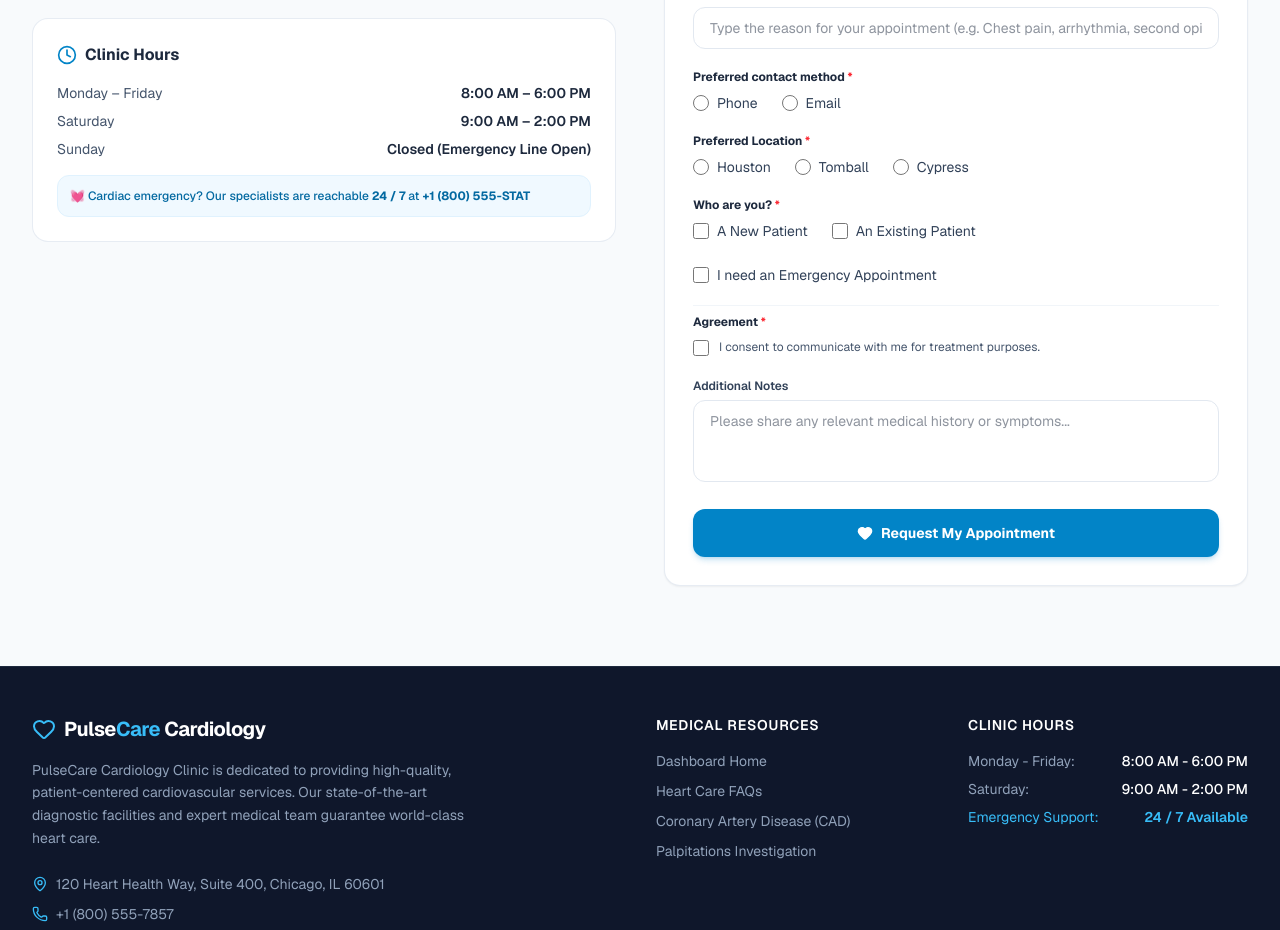
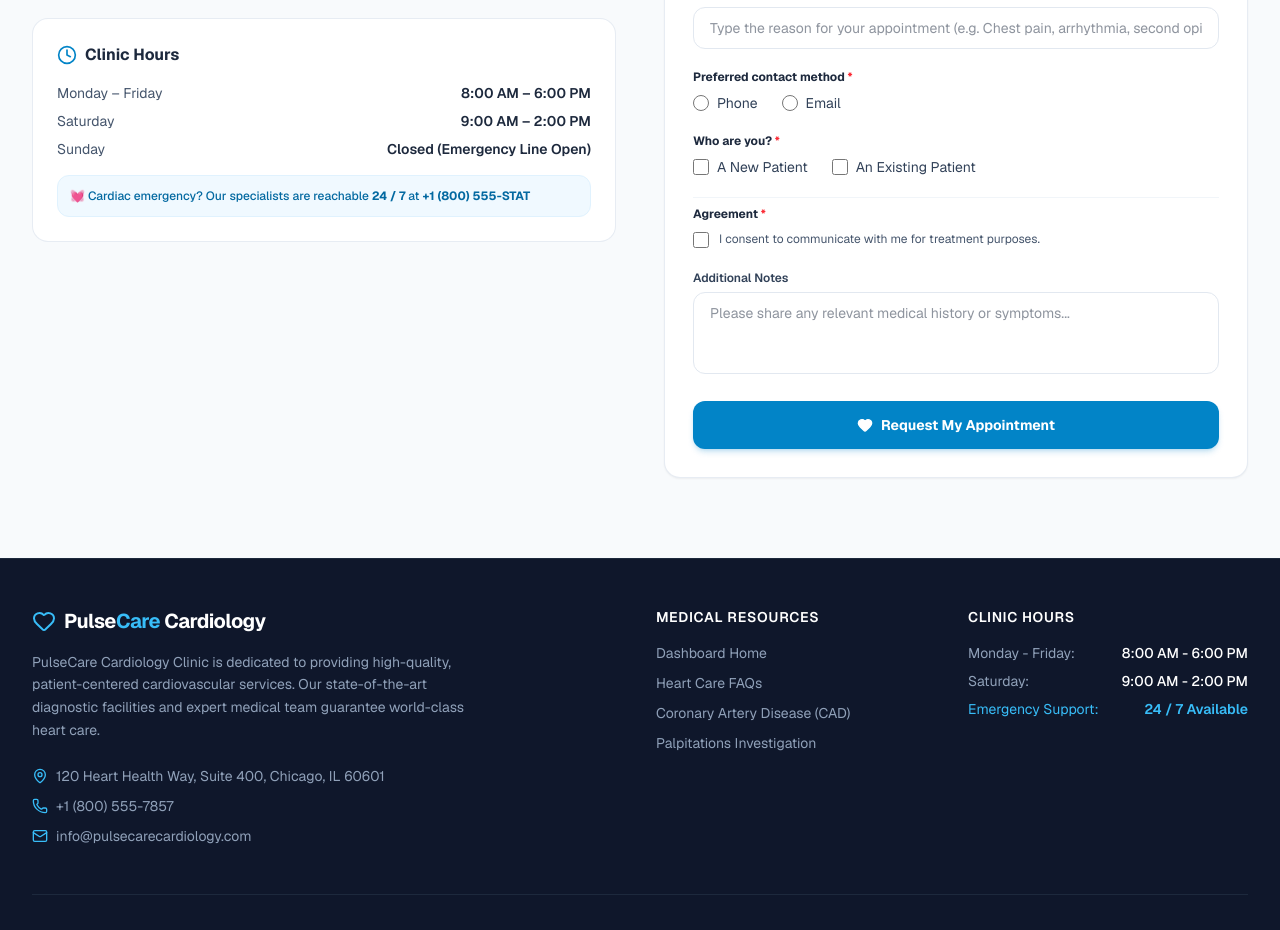
Before and after one commit to DynamicDOMinator/medical, a Next.js app: page /contact in a window 1280 px wide. Shown: the part 780-1710 px from the top of the page. Built offline with nearby package versions, Linux system fonts and the light colour scheme.

Commit message:
cdsaaccsddvsd

```diff
--- a/src/app/about/page.jsx
+++ b/src/app/about/page.jsx
@@ -67,6 +67,16 @@ export default function AboutPage() {
                     priority
                   />
                 </div>
+              </div>
+
+              {/* Doctor Name & Title under photo (phone view) */}
+              <div className="sm:hidden text-center bg-white border border-blue-100 rounded-2xl p-4 shadow-sm space-y-1">
+                <h3 className="font-extrabold text-slate-900 text-sm">
+                  Dr. Mohamed Faher Almahmoud, M.D., F.A.C.C.
+                </h3>
+                <p className="text-blue-600 text-xs font-bold">
+                  Board-Certified Cardiologist & Interventional Specialist
+                </p>
               </div>
 
               {/* 6 Board Certifications */}
--- a/src/app/contact/page.jsx
+++ b/src/app/contact/page.jsx
@@ -208,42 +208,6 @@ export default function ContactPage() {
               </div>
             </div>
 
-            {/* Preferred Location */}
-            <div>
-              <label className="block text-xs font-bold text-slate-800 mb-2">
-                Preferred Location <span className="text-red-500">*</span>
-              </label>
-              <div className="flex flex-wrap items-center gap-6">
-                <label className="flex items-center space-x-2 text-sm text-slate-700 cursor-pointer">
-                  <input
-                    type="radio"
-                    name="location"
-                    value="Houston"
-                    className="h-4 w-4 text-blue-600 focus:ring-blue-500 border-slate-300"
-                  />
-                  <span>Houston</span>
-                </label>
-                <label className="flex items-center space-x-2 text-sm text-slate-700 cursor-pointer">
-                  <input
-                    type="radio"
-                    name="location"
-                    value="Tomball"
-                    className="h-4 w-4 text-blue-600 focus:ring-blue-500 border-slate-300"
-                  />
-                  <span>Tomball</span>
-                </label>
-                <label className="flex items-center space-x-2 text-sm text-slate-700 cursor-pointer">
-                  <input
-                    type="radio"
-                    name="location"
-                    value="Cypress"
-                    className="h-4 w-4 text-blue-600 focus:ring-blue-500 border-slate-300"
-                  />
-                  <span>Cypress</span>
-                </label>
-              </div>
-            </div>
-
             {/* Who are you? */}
             <div>
               <label className="block text-xs font-bold text-slate-800 mb-2">
@@ -267,15 +231,6 @@ export default function ContactPage() {
                     className="h-4 w-4 rounded text-blue-600 focus:ring-blue-500 border-slate-300"
                   />
                   <span>An Existing Patient</span>
-                </label>
-                <label className="flex items-center space-x-2 text-sm text-slate-700 cursor-pointer">
-                  <input
-                    type="checkbox"
-                    name="patient_type"
-                    value="Emergency Appointment"
-                    className="h-4 w-4 rounded text-blue-600 focus:ring-blue-500 border-slate-300"
-                  />
-                  <span>I need an Emergency Appointment</span>
                 </label>
               </div>
             </div>
--- a/src/components/HeartCareClient.jsx
+++ b/src/components/HeartCareClient.jsx
@@ -165,8 +165,8 @@ export default function HeartCareClient() {
                   </ul>
                 </div>
 
-                <div className="bg-sky-50/60 border border-sky-100 rounded-2xl p-4">
-                  <h5 className="font-extrabold text-xs text-sky-900 uppercase tracking-wider mb-2.5 pb-1 border-b border-sky-200/60">
+                <div className="bg-blue-50/60 border border-blue-100 rounded-2xl p-4">
+                  <h5 className="font-extrabold text-xs text-blue-900 uppercase tracking-wider mb-2.5 pb-1 border-b border-blue-200/60">
                     Circulation-related symptoms
                   </h5>
                   <ul className="space-y-1.5 text-xs sm:text-sm text-slate-700">
@@ -181,8 +181,8 @@ export default function HeartCareClient() {
                   </ul>
                 </div>
 
-                <div className="bg-indigo-50/60 border border-indigo-100 rounded-2xl p-4">
-                  <h5 className="font-extrabold text-xs text-indigo-900 uppercase tracking-wider mb-2.5 pb-1 border-b border-indigo-200/60">
+                <div className="bg-blue-50/60 border border-blue-100 rounded-2xl p-4">
+                  <h5 className="font-extrabold text-xs text-blue-900 uppercase tracking-wider mb-2.5 pb-1 border-b border-blue-200/60">
                     Other important symptoms
                   </h5>
                   <ul className="space-y-1.5 text-xs sm:text-sm text-slate-700">
--- a/src/components/HomeClient.jsx
+++ b/src/components/HomeClient.jsx
@@ -530,6 +530,16 @@ export default function HomeClient() {
                     priority
                   />
                 </div>
+              </div>
+
+              {/* Doctor Name & Title under photo (phone view) */}
+              <div className="sm:hidden text-center bg-white border border-blue-100 rounded-2xl p-4 shadow-sm space-y-1">
+                <h3 className="font-extrabold text-slate-900 text-sm">
+                  Dr. Mohamed Faher Almahmoud, M.D., F.A.C.C.
+                </h3>
+                <p className="text-blue-600 text-xs font-bold">
+                  Board-Certified Cardiologist & Interventional Specialist
+                </p>
               </div>
 
               {/* Board Certification Badges (6 Items) */}
```
